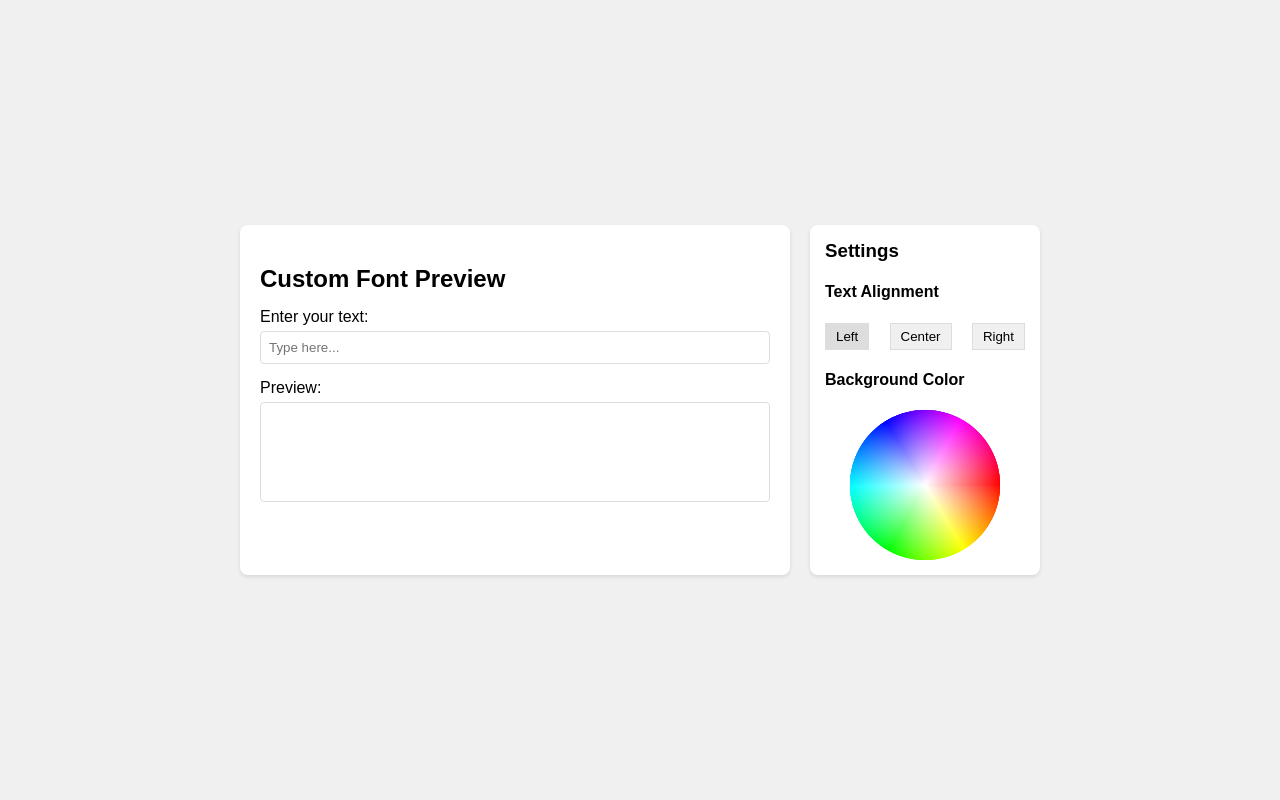
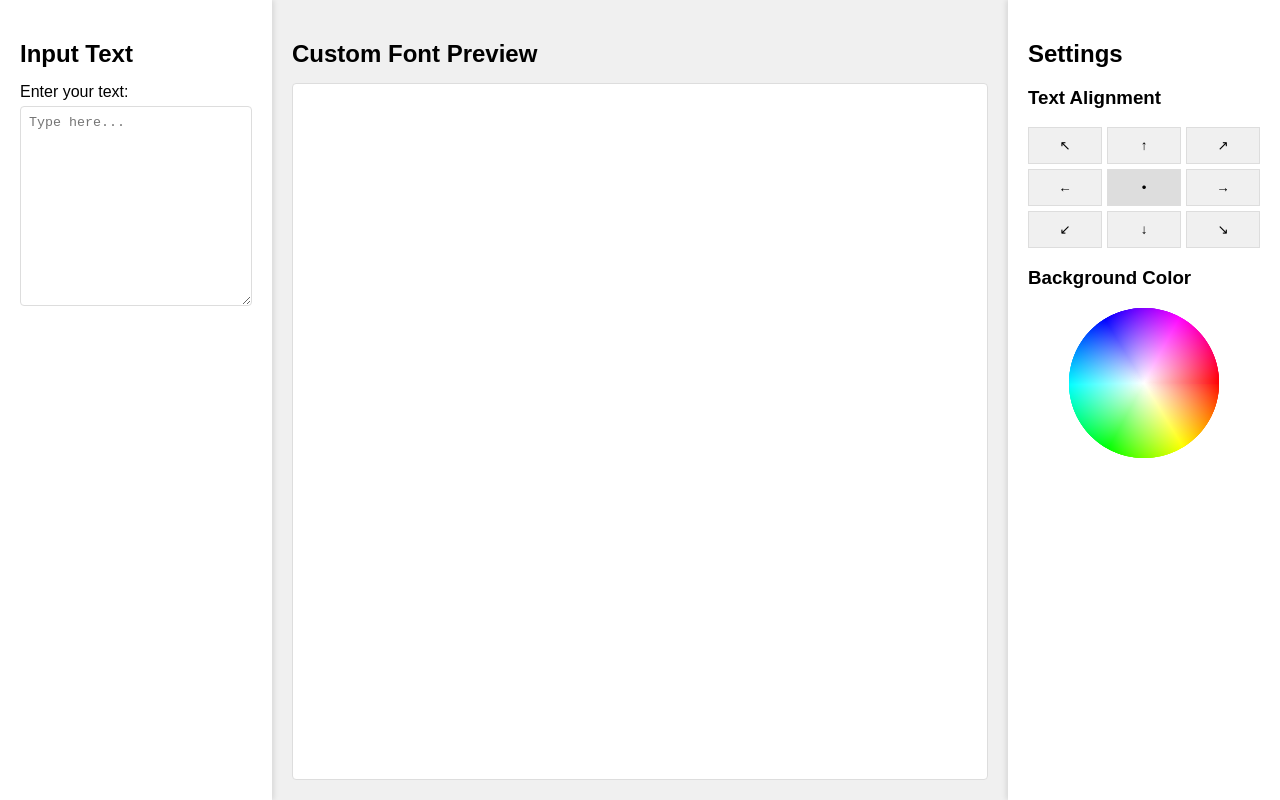
Before and after one commit to maxkarlan/p1abet, a plain HTML site: page index.html in a window 1280 px wide. Drawn offline with Linux system fonts and the light colour scheme.

Commit message:
rework layout, add text alignment

```diff
--- a/index.html
+++ b/index.html
@@ -12,27 +12,34 @@
             font-style: normal;
         }
 
-        body {
+        body, html {
             font-family: Arial, sans-serif;
-            display: flex;
-            justify-content: center;
-            align-items: center;
-            height: 100vh;
             margin: 0;
+            padding: 0;
+            height: 100%;
             background-color: #f0f0f0;
         }
         .container {
             display: flex;
-            gap: 20px;
-            max-width: 800px;
-            width: 100%;
+            height: 100%;
         }
-        .card {
+        .input-column {
+            width: 20%;
+            padding: 20px;
             background-color: white;
-            border-radius: 8px;
-            box-shadow: 0 2px 4px rgba(0,0,0,0.1);
+            box-shadow: 2px 0 5px rgba(0,0,0,0.1);
+        }
+        .preview-column {
+            width: 60%;
             padding: 20px;
-            flex: 1;
+            display: flex;
+            flex-direction: column;
+        }
+        .settings-column {
+            width: 20%;
+            padding: 20px;
+            background-color: white;
+            box-shadow: -2px 0 5px rgba(0,0,0,0.1);
         }
         .card-title {
             font-size: 1.5em;
@@ -45,47 +52,49 @@
             display: block;
             margin-bottom: 5px;
         }
-        input {
+        textarea {
             width: 100%;
+            height: 200px;
             padding: 8px;
             border: 1px solid #ddd;
             border-radius: 4px;
             box-sizing: border-box;
+            resize: vertical;
         }
         .preview {
+            flex-grow: 1;
             border: 1px solid #ddd;
             border-radius: 4px;
-            min-height: 100px;
-            padding: 10px;
+            padding: 20px;
             font-family: 'CustomFont', sans-serif;
-            font-size: 24px;
-            line-height: 1.5;
             box-sizing: border-box;
+            background-color: white;
+            overflow: hidden;
+            display: flex;
+            justify-content: center;
+            align-items: center;
         }
-        #fontUpload {
-            margin-bottom: 15px;
+        #previewText {
+            white-space: pre-wrap;
+            word-break: break-word;
+            hyphens: auto;
+            max-width: 100%;
+            width: 100%;
         }
-        .settings-menu {
-            background-color: white;
-            border-radius: 8px;
-            box-shadow: 0 2px 4px rgba(0,0,0,0.1);
-            padding: 15px;
-            width: 200px;
-        }
-        .settings-menu h3 {
-            margin-top: 0;
-            margin-bottom: 10px;
-        }
-        .align-buttons {
-            display: flex;
-            justify-content: space-between;
+        .align-grid {
+            display: grid;
+            grid-template-columns: repeat(3, 1fr);
+            gap: 5px;
             margin-bottom: 15px;
         }
         .align-button {
-            padding: 5px 10px;
+            padding: 10px;
             border: 1px solid #ddd;
             background-color: #f0f0f0;
             cursor: pointer;
+            display: flex;
+            justify-content: center;
+            align-items: center;
         }
         .align-button.active {
             background-color: #ddd;
@@ -101,28 +110,37 @@
 </head>
 <body>
     <div class="container">
-        <div class="card" id="previewCard">
-            <h2 class="card-title">Custom Font Preview</h2>
+        <div class="input-column">
+            <h2 class="card-title">Input Text</h2>
             <div class="input-group">
                 <label for="textInput">Enter your text:</label>
-                <input type="text" id="textInput" placeholder="Type here...">
+                <textarea id="textInput" placeholder="Type here..."></textarea>
             </div>
-            <div class="input-group">
-                <label>Preview:</label>
-                <div id="preview" class="preview"></div>
+        </div>
+
+        <div class="preview-column">
+            <h2 class="card-title">Custom Font Preview</h2>
+            <div id="preview" class="preview">
+                <div id="previewText"></div>
             </div>
             <div id="fontStatus"></div>
         </div>
 
-        <div class="settings-menu" id="settingsMenu">
-            <h3>Settings</h3>
-            <h4>Text Alignment</h4>
-            <div class="align-buttons">
-                <button class="align-button active" data-align="left">Left</button>
-                <button class="align-button" data-align="center">Center</button>
-                <button class="align-button" data-align="right">Right</button>
+        <div class="settings-column">
+            <h2 class="card-title">Settings</h2>
+            <h3>Text Alignment</h3>
+            <div class="align-grid">
+                <button class="align-button" data-h="left" data-v="flex-start">↖</button>
+                <button class="align-button" data-h="center" data-v="flex-start">↑</button>
+                <button class="align-button" data-h="right" data-v="flex-start">↗</button>
+                <button class="align-button" data-h="left" data-v="center">←</button>
+                <button class="align-button active" data-h="center" data-v="center">•</button>
+                <button class="align-button" data-h="right" data-v="center">→</button>
+                <button class="align-button" data-h="left" data-v="flex-end">↙</button>
+                <button class="align-button" data-h="center" data-v="flex-end">↓</button>
+                <button class="align-button" data-h="right" data-v="flex-end">↘</button>
             </div>
-            <h4>Background Color</h4>
+            <h3>Background Color</h3>
             <canvas id="colorWheel" width="150" height="150"></canvas>
         </div>
     </div>
@@ -136,29 +154,50 @@
             font.load().then(function(loadedFont) {
                 document.fonts.add(loadedFont);
                 preview.style.fontFamily = 'CustomFont, sans-serif';
+                adjustFontSize();
             }).catch(function(error) {
                 console.error('Error loading font:', error);
                 fontStatus.textContent = 'Failed to load custom font. Using default font.';
                 preview.style.fontFamily = 'sans-serif';
+                adjustFontSize();
             });
         }
 
         const textInput = document.getElementById('textInput');
         const preview = document.getElementById('preview');
+        const previewText = document.getElementById('previewText');
         const alignButtons = document.querySelectorAll('.align-button');
-        const previewCard = document.getElementById('previewCard');
         const colorWheel = document.getElementById('colorWheel');
         const ctx = colorWheel.getContext('2d');
 
-        textInput.addEventListener('input', function() {
-            preview.textContent = this.value;
-        });
+        function adjustFontSize() {
+            const previewWidth = preview.clientWidth;
+            const previewHeight = preview.clientHeight;
+            let fontSize = 100;
+            previewText.style.fontSize = fontSize + 'px';
+
+            while ((previewText.scrollWidth > previewWidth || previewText.scrollHeight > previewHeight) && fontSize > 10) {
+                fontSize--;
+                previewText.style.fontSize = fontSize + 'px';
+            }
+        }
+
+        function updatePreviewText() {
+            previewText.textContent = textInput.value;
+            adjustFontSize();
+        }
+
+        textInput.addEventListener('input', updatePreviewText);
 
         alignButtons.forEach(button => {
             button.addEventListener('click', function() {
                 alignButtons.forEach(btn => btn.classList.remove('active'));
                 this.classList.add('active');
-                preview.style.textAlign = this.getAttribute('data-align');
+                const hAlign = this.getAttribute('data-h');
+                const vAlign = this.getAttribute('data-v');
+                previewText.style.textAlign = hAlign;
+                preview.style.justifyContent = hAlign;
+                preview.style.alignItems = vAlign;
             });
         });
 
@@ -194,11 +233,16 @@
             const y = event.clientY - rect.top;
             const imageData = ctx.getImageData(x, y, 1, 1);
             const color = `rgb(${imageData.data[0]}, ${imageData.data[1]}, ${imageData.data[2]})`;
-            previewCard.style.backgroundColor = color;
+            preview.style.backgroundColor = color;
         });
 
+        window.addEventListener('resize', adjustFontSize);
+
         // Load the custom font when the page loads
-        window.addEventListener('DOMContentLoaded', loadCustomFont);
+        window.addEventListener('DOMContentLoaded', function() {
+            loadCustomFont();
+            updatePreviewText();
+        });
     </script>
 </body>
 </html>
```
